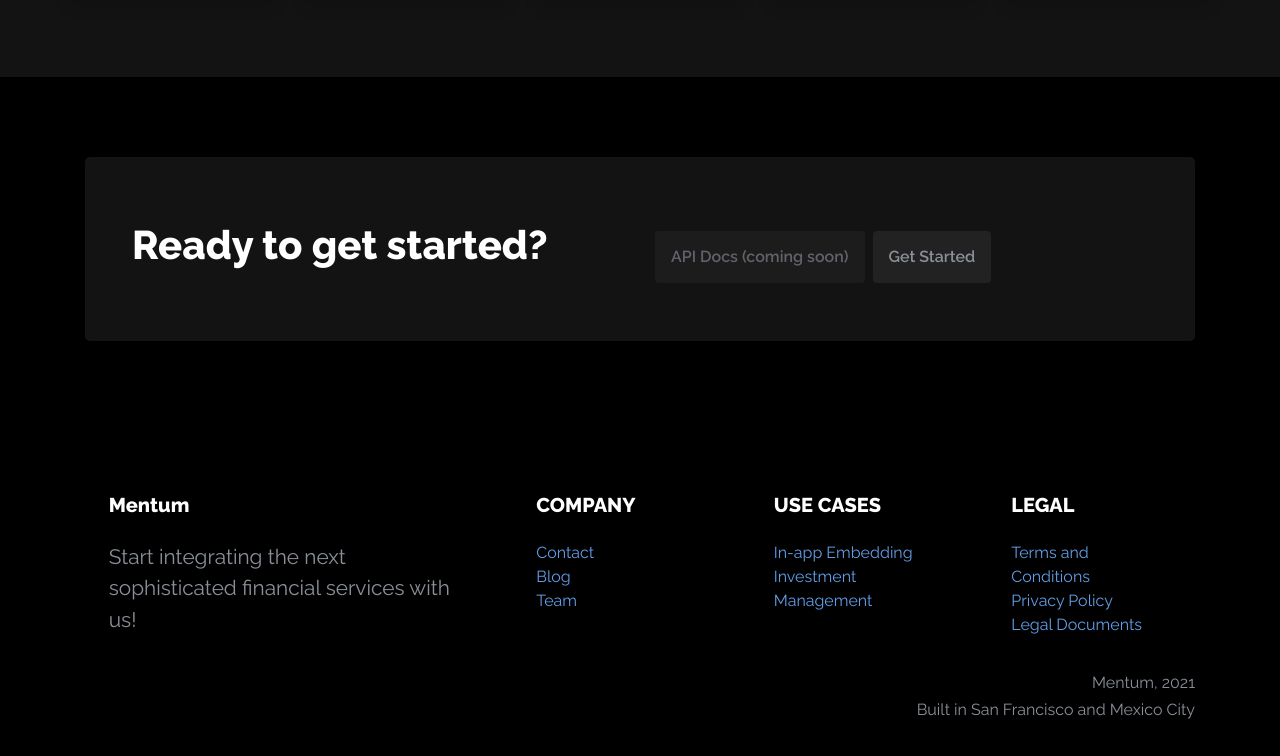
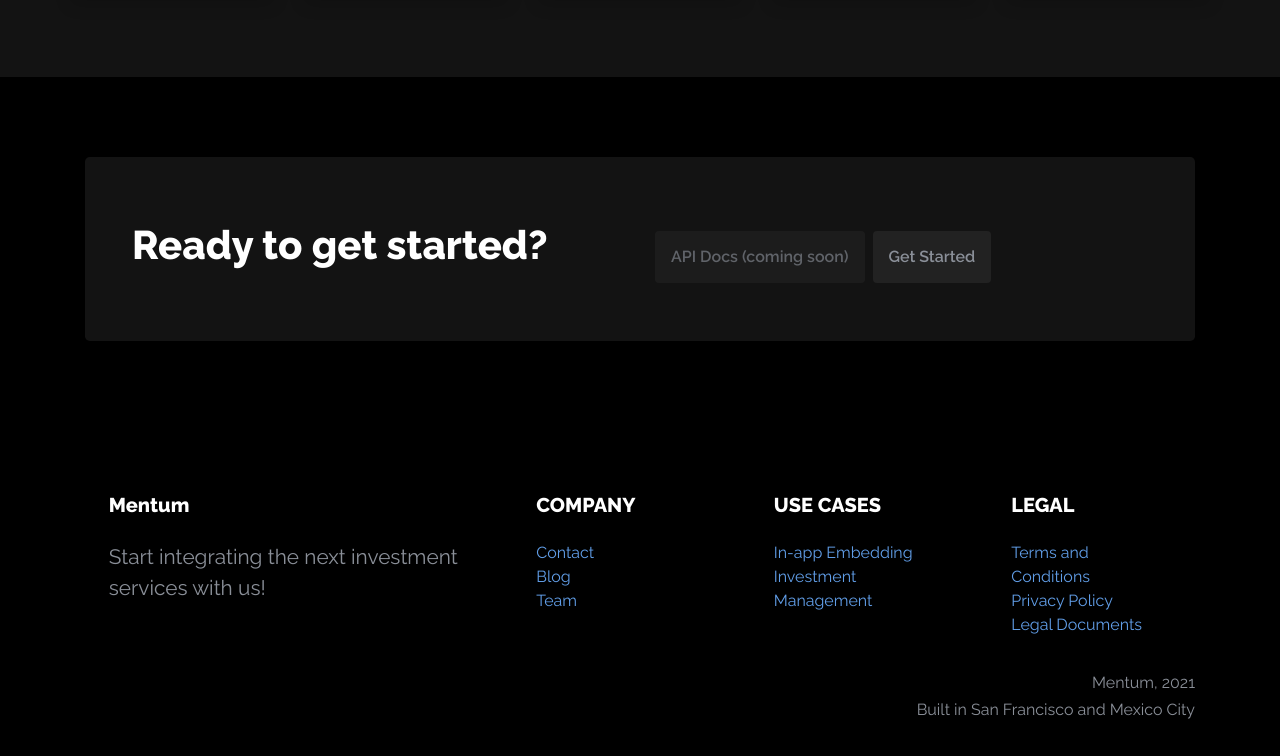
Before and after one commit to simavila/hello-world, a plain HTML site: page index.html in a window 1280 px wide. Shown: the part 2581-3337 px from the top of the page. Drawn offline with nearby package versions, Linux system fonts and the light colour scheme.

```diff
--- a/index.html
+++ b/index.html
@@ -287,7 +287,7 @@
 					Mentum
 				</h5>
 				<p>
-					Start integrating the next sophisticated financial services with us!
+					Start integrating the next investment services with us!
 				</p>
 			</div>
 			<!-- Grid column -->
```
